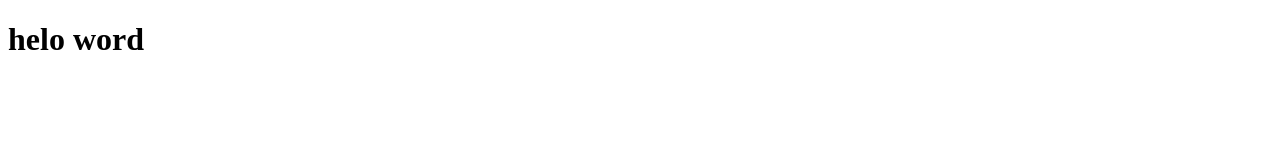
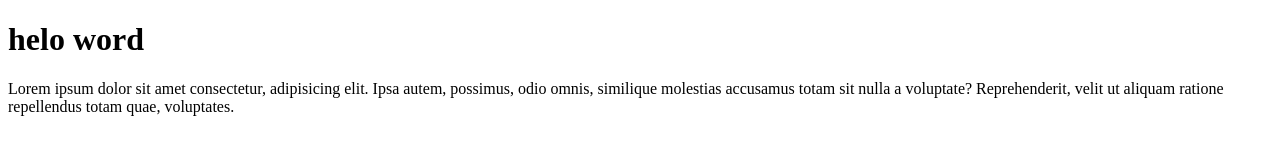
Before and after one commit to ediprayogo123/perobaan, a plain HTML site: page index.html in a window 1280 px wide. Drawn offline with Linux system fonts and the light colour scheme.

Commit message:
menambah paragraf

```diff
--- a/index.html
+++ b/index.html
@@ -7,5 +7,6 @@
 </head>
 <body>
 	<h1>helo word</h1>
+	<p>Lorem ipsum dolor sit amet consectetur, adipisicing elit. Ipsa autem, possimus, odio omnis, similique molestias accusamus totam sit nulla a voluptate? Reprehenderit, velit ut aliquam ratione repellendus totam quae, voluptates.</p>
 </body>
 </html>
```
